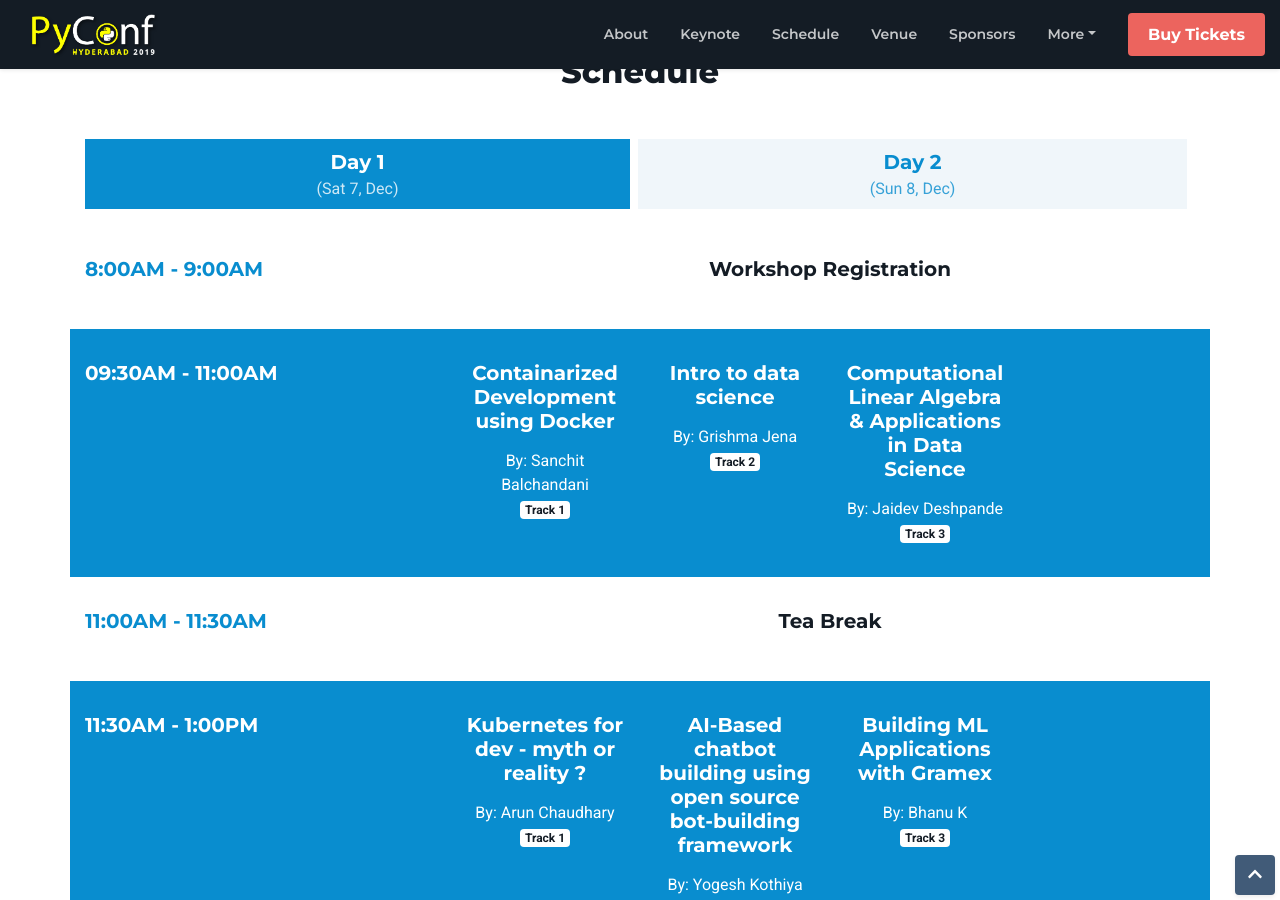
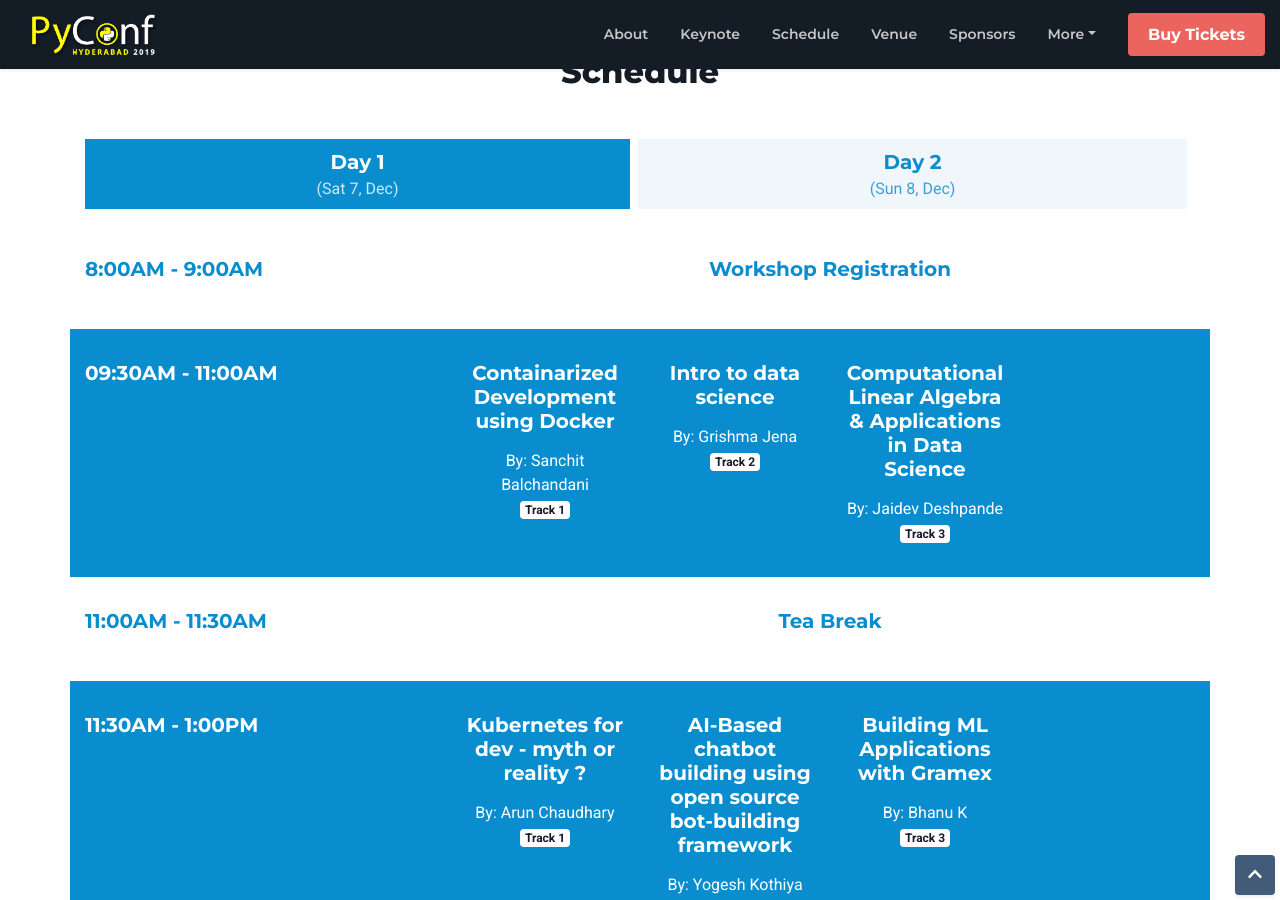
Before and after one commit to HydPy/hydpyconf2019, a Jekyll site: the page built from index.html, in a window 1280 px wide and 900 px high, scrolled down 1779 px. Built offline with Jekyll 4.4.1, drawn with Linux system fonts in a browser that asks for light colours; nearby versions of some CDN libraries.

Commit message:
Fix #109. Use the modal for both workshops and speakers

```diff
--- a/_includes/link-speaker.html
+++ b/_includes/link-speaker.html
@@ -1,7 +1,7 @@
 									{% unless track.speaker == "TBD" or track.speaker == "" %}
 										{% assign speaker = site.data.speakers[ track.speaker ] %}
 										{% if speaker %}
-											<div class="desc">By: <a class="link" href="#modal_speaker" data-toggle="modal" data-speaker-code="{{ track.speaker }}" data-speaker-name="{{ speaker.name }}" data-description="{{ track.description }}">{{ speaker.name }}</a></div>
+											<div class="desc">By: <a class="link" href="#modal_speaker" data-toggle="modal" data-speaker="{{ track.speaker }}">{{ speaker.name }}</a></div>
 										{% else %}
 											<div class="desc">By: {{ track.speaker }}</div>
 										{% endif %}
--- /dev/null
+++ b/_includes/link-workshop.html
@@ -0,0 +1,5 @@
+{% if track.description == "TBD" or track.description == "" %}
+	{{ track.title }}
+{% else %}
+	<a class="link" href="#modal_speaker" data-toggle="modal" data-title="{{ track.title }}" data-description="{{ track.description }}">{{ track.title }}</a>
+{% endif %}
--- a/_includes/schedule-section.html
+++ b/_includes/schedule-section.html
@@ -41,7 +41,7 @@
 							{% assign colwidth = 8 | divided_by: forloop.length %}
 							<div class="col-md-{{ colwidth }}">
 								<div class="content">
-									<h3 class="title mb-3">{{ track.title}}</h3>
+									<h3 class="title mb-3">{% include link-workshop.html %}</h3>
 									{% include link-speaker.html %}
 									<div class="badge badge-light"> Track {{ forloop.index }}</div>
 								</div><!--//content-->
@@ -62,7 +62,7 @@
 						{% for track in workshop.tracks %}
 							<div class="col-md-8">
 								<div class="content">
-									<h3 class="title mb-3">{{ track.title}}</h3>
+									<h3 class="title mb-3">{% include link-workshop.html %}</h3>
 								</div><!--//content-->
 							</div>
 						{% endfor %}
--- a/_includes/speakers-section.html
+++ b/_includes/speakers-section.html
@@ -9,14 +9,14 @@
 				{% if speaker_data.keynote %}
 				<div class="col-12 col-md-3 offset-md-2 mb-4">
 					<div class="card rounded-0">
-				    	<a href="#modal_speaker" data-toggle="modal" data-speaker-code="{{ speaker_code }}"><img src="assets/images/speakers/{{ speaker_data.photo }}" class="card-img-top rounded-0" alt="{{ speaker_data.name }}"></a>
+				    	<a href="#modal_speaker" data-toggle="modal" data-speaker="{{ speaker_code }}"><img src="assets/images/speakers/{{ speaker_data.photo }}" class="card-img-top rounded-0" alt="{{ speaker_data.name }}"></a>
 						<div class="card-body">
 							<h5 class="card-title mb-2">{{ speaker_data.name }}</h5>
 							<div class="card-text mb-3">
 								<div class="meta">{{ speaker_data.job }}</div>
 								<div class="meta">{{ speaker_data.company }}</div>
 							</div><!--//card-text-->
-							<a href="#modal_speaker" data-toggle="modal" data-speaker-code="{{ speaker_code }}">Read more &rarr;</a>
+							<a href="#modal_speaker" data-toggle="modal" data-speaker="{{ speaker_code }}">Read more &rarr;</a>
 						</div><!--//card-->
 						<div class="card-footer text-muted">
 							<ul class="social-list list-inline mb-0">
--- a/assets/js/main.js
+++ b/assets/js/main.js
@@ -75,19 +75,18 @@
             return (selector ? selector + ',' : '') + selectorSpeaker(field);
         }, '');
         var $link = $(e.relatedTarget);
-        var speakerCode = $link.data('speakerCode');  // from data-speaker-code, https://api.jquery.com/data/#data-html5
-        var speakerName = $link.data('speakerName');
+        var speakerCode = $link.data('speaker');
+        var title = $link.data('title');
         var description = $link.data('description');
-        // if (description) description = $('<textarea />').html(description).text();  // unescape HTML entitles
         $(clearFieldsSelector).empty();  // clear fields that may be missing in the data
+		$(selectorSpeaker('photo')).attr('src', '').hide();
         if (! speakers || ! speakers[speakerCode]) {
-            console.info('No speaker data present. Using Track data');
-            $(selectorSpeaker('name')).html(speakerName);
+            $(selectorSpeaker('name')).html(title);
             $(selectorSpeaker('description')).html(description);
         } else {
             var data = speakers[speakerCode];
             if (data['photo']) {
-                $(selectorSpeaker('photo')).attr('src', 'assets/images/speakers/' + data['photo']);
+                $(selectorSpeaker('photo')).attr('src', 'assets/images/speakers/' + data['photo']).show();
             }
 
             $(selectorSpeaker('label')).html(data['name']);
@@ -110,9 +109,4 @@
             }
         }
     });
-
-    $('#modal_speaker').on('hidden.bs.modal', function (e) {
-        // the old photo may be visible for a second after the modal window is opened next time, because the new photo may load slowly
-        $(selectorSpeaker('photo')).attr('src', '');
-    });
 });
```
